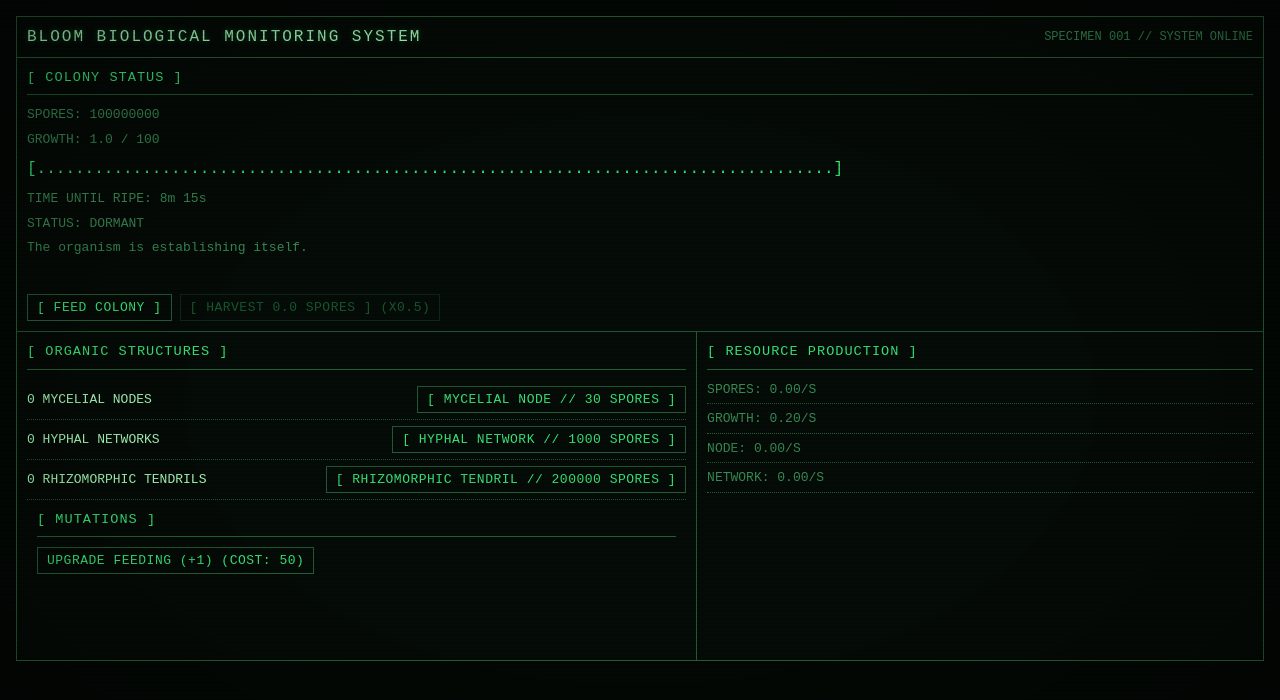
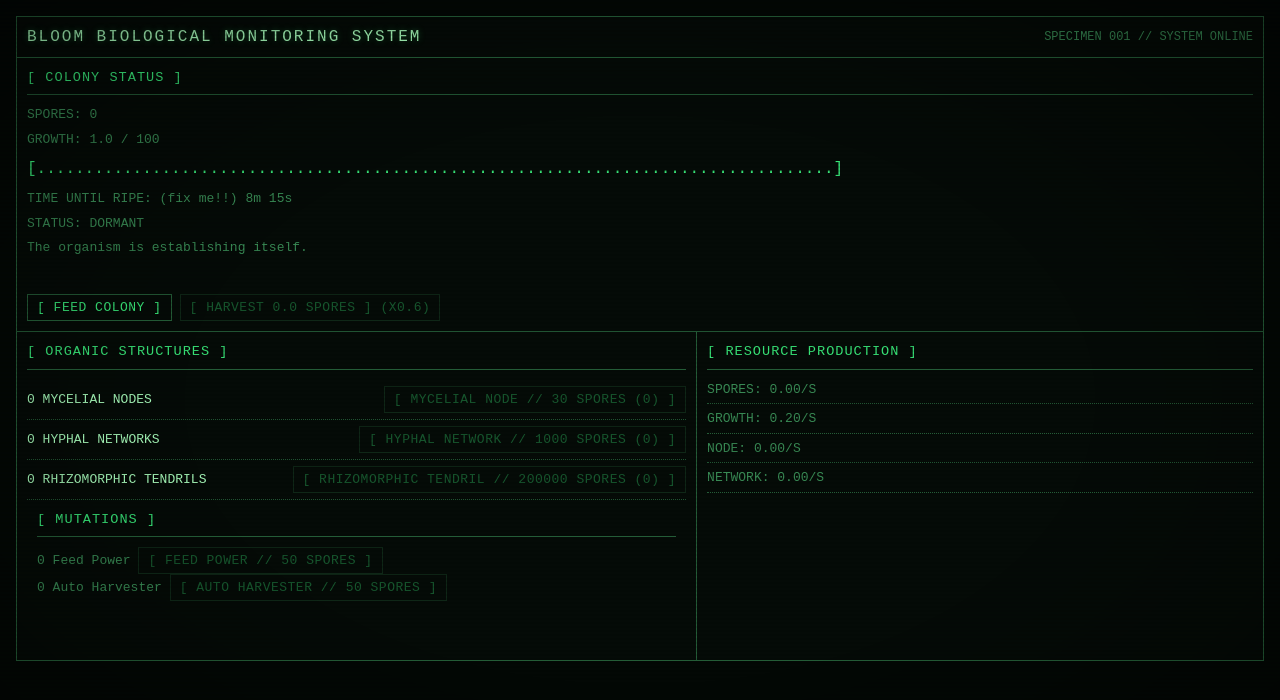
Before and after one commit to JunoCatto/BloomIdleGame, a plain HTML site: page index.html in a window 1280 px wide. Drawn offline with Linux system fonts and the light colour scheme.

Commit message:
Cleanup of code and adding upgrades

```diff
--- a/index.html
+++ b/index.html
@@ -33,7 +33,7 @@
         <pre id="growthBar"></pre>
 
         <p>
-          TIME UNTIL RIPE:
+          TIME UNTIL RIPE: (fix me!!)
           <span id="ripeTime"></span>
         </p>
 
@@ -73,7 +73,15 @@
         <section class="terminal-panel">
           <h2>[ MUTATIONS ]</h2>
 
-          <button id="feedPowerBtn">Feed Power</button>
+          <div class="upgrade" data-upgrade="feedPower">
+            <span data-owned>0</span>
+            <button data-buy>Buy Feed Power</button>
+          </div>
+          <!-- Wont be a buyable upgrade -->
+          <div class="upgrade" data-upgrade="autoHarvester">
+            <span data-owned>0</span>
+            <button data-buy>Buy Auto Harvester</button>
+          </div>
         </section>
       </section>
 
--- a/js/buildings.js
+++ b/js/buildings.js
@@ -4,14 +4,14 @@ export const BUILDING_CONFIG = {
     plural: "Mycelial Nodes",
     cost: 30,
     growth: 0.1,
-    costMultiplier: 1.2,
+    costMultiplier: 10,
   },
 
   network: {
     name: "Hyphal Network",
     plural: "Hyphal Networks",
     cost: 1000,
-    costMultiplier: 1.4,
+    costMultiplier: 100,
     makes: { node: 0.02 },
   },
 
@@ -19,7 +19,7 @@ export const BUILDING_CONFIG = {
     name: "Rhizomorphic Tendril",
     plural: "Rhizomorphic Tendrils",
     cost: 200000,
-    costMultiplier: 1.5,
+    costMultiplier: 1000,
     makes: { network: 0.004 },
   },
 };
--- a/js/calculations.js
+++ b/js/calculations.js
@@ -2,6 +2,11 @@ import { BUILDING_CONFIG, MILESTONE } from "./buildings.js";
 import { UPGRADE_CONFIG } from "./upgrades.js";
 import { game } from "./state.js";
 import { COLONY_CONFIG, RIPENESS } from "./colony.js";
+import { harvest } from "./actions.js";
+
+const clamp = (val, min, max) => {
+  return Math.max(min, Math.min(val, max));
+};
 
 // =======================
 // Costs
@@ -20,9 +25,9 @@ export const getCost = (type, id) => {
   ) {
     return Infinity;
   }
-  return Math.ceil(
-    config.cost * Math.pow(config.costMultiplier, game.purchased[id]),
-  );
+
+  const costIncrease = Math.floor(game.purchased[id] / 10);
+  return Math.ceil(config.cost * Math.pow(config.costMultiplier, costIncrease));
 };
 
 // =======================
@@ -49,6 +54,18 @@ export const getDevelopmentStage = () => {
     COLONY_CONFIG.growthStages[0],
   );
 };
+
+// Slowdown colony growth as it reaches ripe
+
+export const getGrowthSlowDown = () => {
+  const f = clamp(game.colony.growth / getRipeThreshold(), 0, 1);
+  const slowDown =
+    COLONY_CONFIG.growthFloor +
+    (1 - COLONY_CONFIG.growthFloor) * (1 - f) ** COLONY_CONFIG.growthCurvePower;
+  return slowDown;
+};
+
+// Wrong for now as colony growth scales
 export const getTimeUntilRipe = () => {
   if (game.colony.isRotting) return 0;
   const remainingGrowth = getRipeThreshold() - game.colony.growth;
@@ -59,23 +76,16 @@ export const getTimeUntilRipe = () => {
 
   return remainingGrowth / growthRate;
 };
+
 // =======================
 // Harvest
 // =======================
 
 // scaling multipler with growth
 
-const clamp = (val, min, max) => {
-  return Math.max(min, Math.min(val, max));
-};
-
-// Higher than 1 = back loaded
-// Lower than 1 = front loaded
-const harvestCurvePower = 0.7;
-
 export const getHarvestMultiplier = (stage) => {
   if (stage === RIPENESS.ROTTING) return COLONY_CONFIG.rotPenalty;
-  const minHarvest = COLONY_CONFIG.minimumHarvestThreshold;
+  const minHarvest = 0; // Starts scaling from 0
   const ripe = getRipeThreshold();
 
   if (ripe <= minHarvest) return COLONY_CONFIG.ripeBonus;
@@ -85,7 +95,7 @@ export const getHarvestMultiplier = (stage) => {
   const multiplier =
     COLONY_CONFIG.unripeMultiplier +
     (COLONY_CONFIG.ripeBonus - COLONY_CONFIG.unripeMultiplier) *
-      clamp(t, 0, 1) ** harvestCurvePower;
+      clamp(t, 0, 1) ** COLONY_CONFIG.harvestCurvePower;
   return multiplier;
 };
 
@@ -140,9 +150,18 @@ export const getPassiveGrowthPerSecond = () => {
 };
 
 // Combines building rates + growth rates for viewing
+const isGrowing = () => {
+  let growth;
+  if (!game.colony.isRotting) {
+    growth = getPassiveGrowthPerSecond() * getGrowthSlowDown();
+  } else {
+    growth = 0;
+  }
+  return growth;
+};
 export const getProductionRates = () => ({
   spores: getPassiveProductionPerSecond(),
-  growth: getPassiveGrowthPerSecond(),
+  growth: isGrowing(),
   ...getMakeRates(),
 });
 
@@ -182,5 +201,14 @@ export const canFeed = () => getStage() === RIPENESS.UNRIPE;
 export const canHarvest = () => {
   const { growth, isRotting } = game.colony;
   if (growth <= 0) return false;
-  return isRotting || growth > COLONY_CONFIG.minimumHarvestThreshold;
+  return isRotting || growth > COLONY_CONFIG.matureThreshold;
 };
+
+export const autoHarvest = () => {
+  if (!game.owned["autoHarvest"]) return;
+
+  setInterval(UPGRADE_CONFIG.autoHarvester.interval);
+  if (canHarvest) {
+    harvest;
+  }
+};
--- a/js/colony.js
+++ b/js/colony.js
@@ -3,21 +3,32 @@ export const RIPENESS = {
   RIPE: "Ripe",
   ROTTING: "Rotting",
 };
+// Curve configs
+// Higher than 1 = back loaded curve
+// Lower than 1 = front loaded curve
 
 export const COLONY_CONFIG = {
   maxGrowth: 100,
+
+  feedPower: 1,
+  passiveGrowthRate: 0.2,
+
+  // How far the growth can actually fall to.
+  growthFloor: 0.05,
+  growthCurvePower: 0.7,
+
+  sporesPerGrowth: 0.05,
+  matureThreshold: 50,
+
+  harvestCurvePower: 0.7,
+
   ripeThreshold: 100,
-  feedPower: 2,
-  passiveGrowthRate: 0.2,
-  sporesPerGrowth: 0.05,
-
   unripeMultiplier: 0.5,
   ripeBonus: 2.0,
   rotPenalty: 0.25,
-
-  minimumHarvestThreshold: 50,
   ripeDurationSeconds: 15,
   rotRate: 2,
+
   growthStages: [
     {
       name: "Dormant",
--- a/js/loop.js
+++ b/js/loop.js
@@ -3,6 +3,7 @@ import {
   getPassiveGrowthPerSecond,
   getMakeRates,
   getPassiveProductionPerSecond,
+  getGrowthSlowDown,
 } from "./calculations.js";
 import { game } from "./state.js";
 import { COLONY_CONFIG } from "./colony.js";
@@ -23,7 +24,9 @@ const updateColonyGrowth = (ticksPerSecond) => {
 
     return;
   }
-  const growthGain = getPassiveGrowthPerSecond() / ticksPerSecond;
+  // Growth Slowdown
+  const growthGain =
+    (getPassiveGrowthPerSecond() * getGrowthSlowDown()) / ticksPerSecond;
 
   game.colony.growth = Math.min(
     game.colony.growth + growthGain,
--- a/js/main.js
+++ b/js/main.js
@@ -3,9 +3,9 @@ import { buy, feed, harvest } from "./actions.js";
 import {
   render,
   feedBtn,
-  feedPowerBtn,
   harvestBtn,
   buildingElements,
+  upgradeElements,
 } from "./ui.js";
 
 const bind = (element, action) =>
@@ -16,12 +16,19 @@ const bind = (element, action) =>
 
 bind(feedBtn, feed);
 bind(harvestBtn, harvest);
-bind(feedPowerBtn, () => buy("upgrade", "feedPower"));
 
 for (const id in buildingElements) {
   bind(buildingElements[id].buyBtn, () => buy("building", id));
 }
 
+for (const id in upgradeElements) {
+  bind(upgradeElements[id].buyBtn, () => buy("upgrade", id));
+}
 setInterval(gameTick, 1000 / ticks_per_second);
 setInterval(render, 100);
 render();
+
+// Testing
+
+import { game } from "./state.js";
+window.game = game;
--- a/js/state.js
+++ b/js/state.js
@@ -3,7 +3,7 @@ import { BUILDING_CONFIG } from "./buildings.js";
 import { UPGRADE_CONFIG } from "./upgrades.js";
 
 export const game = {
-  spores: 100000000,
+  spores: 0,
   colonies: 0,
 
   colony: {
--- a/js/ui.js
+++ b/js/ui.js
@@ -34,6 +34,20 @@ document.querySelectorAll("[data-building]").forEach((element) => {
   const buyBtn = element.querySelector("[data-buy]");
 
   buildingElements[id] = {
+    ownedEl,
+    buyBtn,
+  };
+});
+
+export const upgradeElements = {};
+
+document.querySelectorAll("[data-upgrade]").forEach((element) => {
+  const id = element.dataset.upgrade;
+
+  const ownedEl = element.querySelector("[data-owned]");
+  const buyBtn = element.querySelector("[data-buy]");
+
+  upgradeElements[id] = {
     ownedEl,
     buyBtn,
   };
@@ -124,11 +138,15 @@ export const renderColony = () => {
 };
 
 export const renderUpgrades = () => {
-  const cost = getCost("upgrade", "feedPower");
-  feedPowerBtn.textContent =
-    `Upgrade Feeding (+${UPGRADE_CONFIG.feedPower.power}) ` + `(Cost: ${cost})`;
-
-  feedPowerBtn.disabled = game.spores < cost;
+  for (const [id, config] of Object.entries(UPGRADE_CONFIG)) {
+    const elements = upgradeElements[id];
+    if (!elements) continue;
+    const cost = getCost("upgrade", id);
+    const count = game.owned[id];
+    elements.ownedEl.textContent = `${count} ${config.name}`;
+    elements.buyBtn.textContent = `[ ${config.name} // ${cost} Spores  ]`;
+    elements.buyBtn.disabled = game.spores < cost;
+  }
 };
 
 export const renderBuildings = () => {
@@ -139,7 +157,7 @@ export const renderBuildings = () => {
     const cost = getCost("building", id);
     const count = game.owned[id];
     elements.ownedEl.textContent = `${count} ${count === 1 ? config.name : config.plural}`;
-    elements.buyBtn.textContent = `[ ${config.name} // ${cost} Spores ]`;
+    elements.buyBtn.textContent = `[ ${config.name} // ${cost} Spores (${game.purchased[id]}) ]`;
     elements.buyBtn.disabled = game.spores < cost;
   }
 };
--- a/js/upgrades.js
+++ b/js/upgrades.js
@@ -1,7 +1,13 @@
 export const UPGRADE_CONFIG = {
   feedPower: {
+    name: "Feed Power",
     cost: 50,
     power: 1,
     costMultiplier: 2,
   },
+  autoHarvester: {
+    name: "Auto Harvester",
+    cost: 50,
+    interval: 0,
+  },
 };
```
Also changed, not shown: 1 other file.
